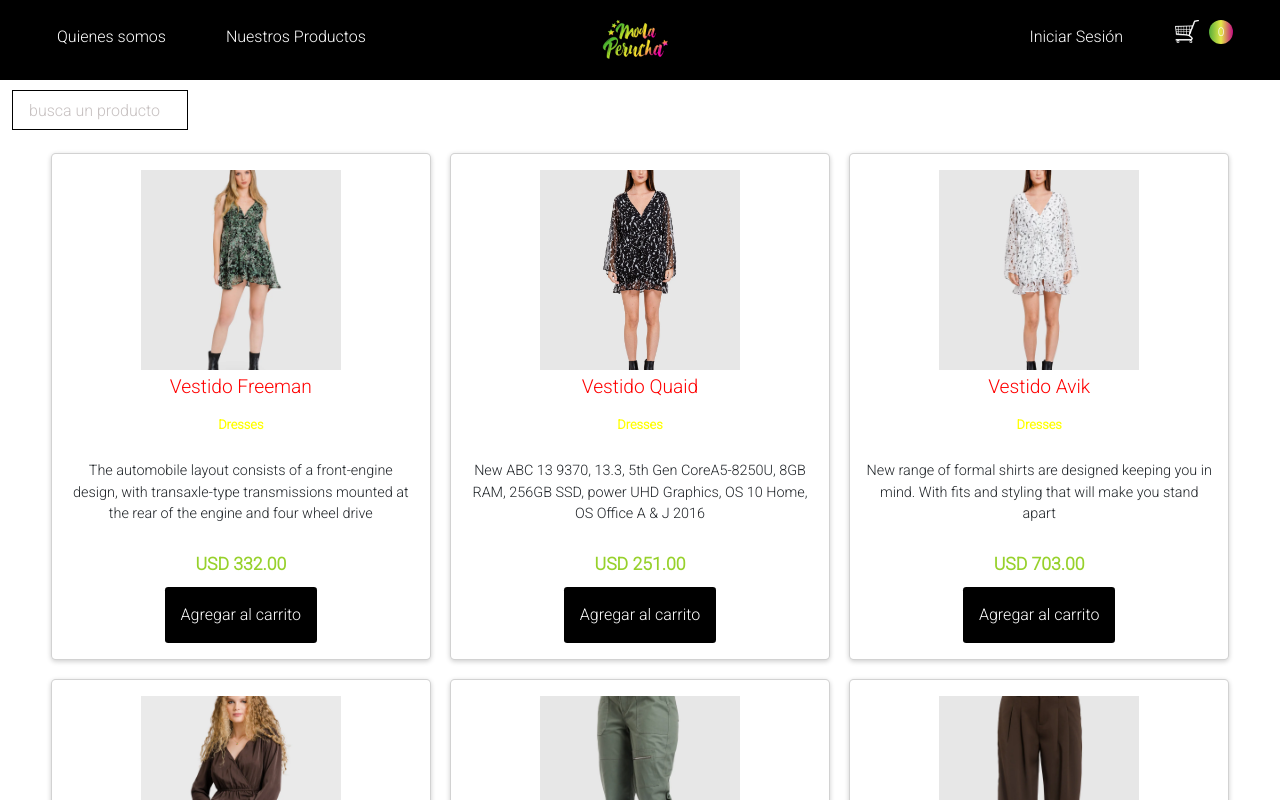
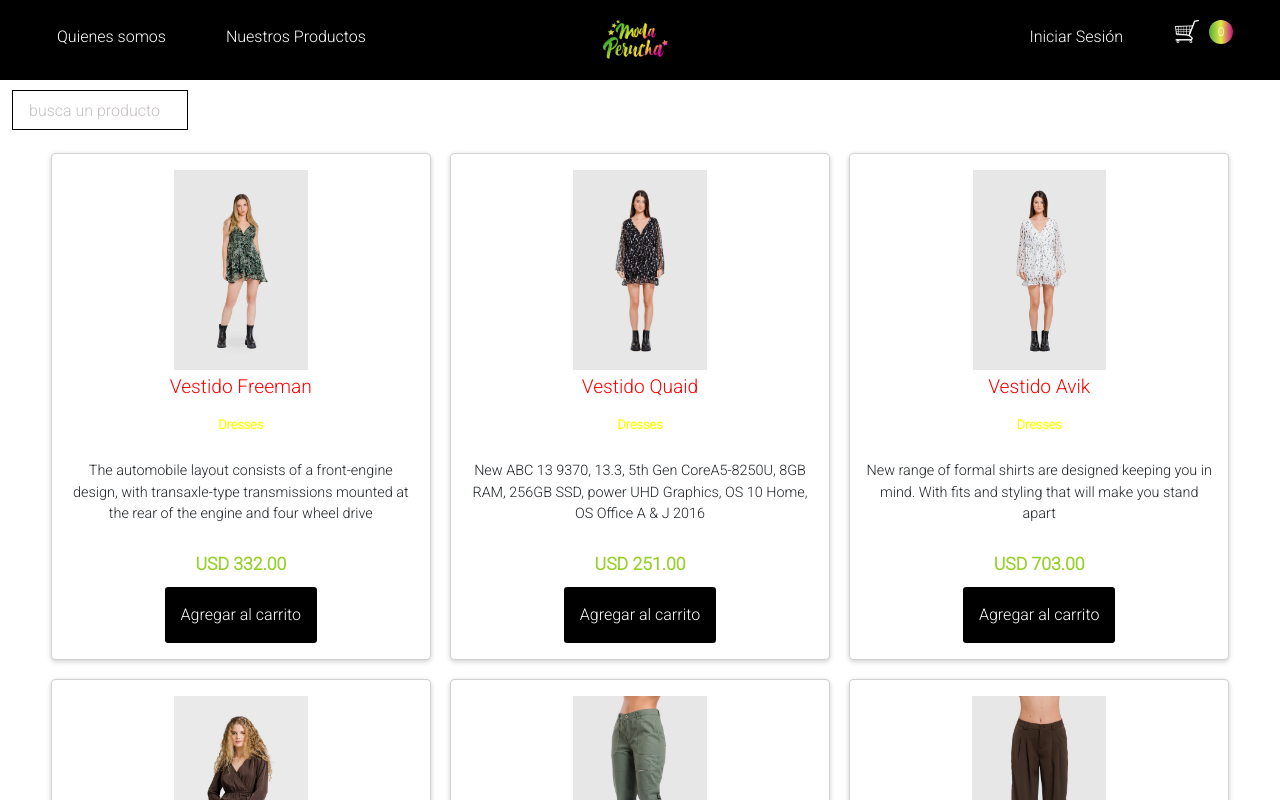
Before and after one commit to dbranco86/Pre-Entrega1-Branco, a React (Vite) app: page /products in a window 1280 px wide. Shown: the top 800 px of the page. Built offline with nearby package versions, Linux system fonts and the light colour scheme.

Commit message:
Trabajando estilos de las tarjetas

```diff
--- a/src/components/main/products/card/styles.css
+++ b/src/components/main/products/card/styles.css
@@ -19,7 +19,7 @@
 .cardImage {
     width: 200px;
     height: 200px;
-    object-fit: cover;
+    object-fit: contain;
 }
 .cardContent {
     display: flex;
--- a/src/components/main/products/details/styles.css
+++ b/src/components/main/products/details/styles.css
@@ -114,7 +114,7 @@
     .cardDetailImage {
         width: 400px;
         height: 400px;
-        object-fit: cover;
+        object-fit: contain;
     }
     .cardDetailContent {
         display: flex;
--- a/src/pages/products-list/index.jsx
+++ b/src/pages/products-list/index.jsx
@@ -18,6 +18,7 @@ function ProductList() {
 
     useEffect(() => {
         filterByCategory(selectedCategory);
+        window.scrollTo(0, 0);
     }, [selectedCategory]);
 
     const onShowDetails = (id) => {
```
